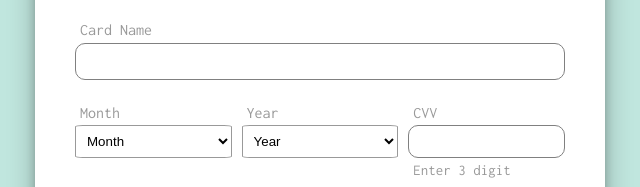
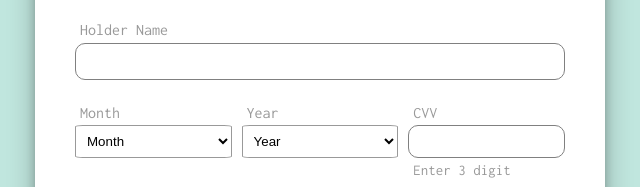
Before and after one commit to lukagoderdzishvili/credit-card, a plain HTML site: page index.html in a window 1280 px wide. Shown: the part 437-624 px from the top of the page, 320-960 px from the left. Drawn offline with Linux system fonts and the light colour scheme.

Commit message:
Update index.html

```diff
--- a/index.html
+++ b/index.html
@@ -41,7 +41,7 @@
                     <p id="card-number-invalid" class="dis-none">16 digit card number must start with 4 or 5</p>
                 </div>
                 <div id="name-input-box">
-                    <label for="card-name-input">Card Name</label>
+                    <label for="card-name-input">Holder Name</label>
                     <input type="text" id="card-name-input" name="card-name-input" maxlength="30"/>
                 </div>
 
```
